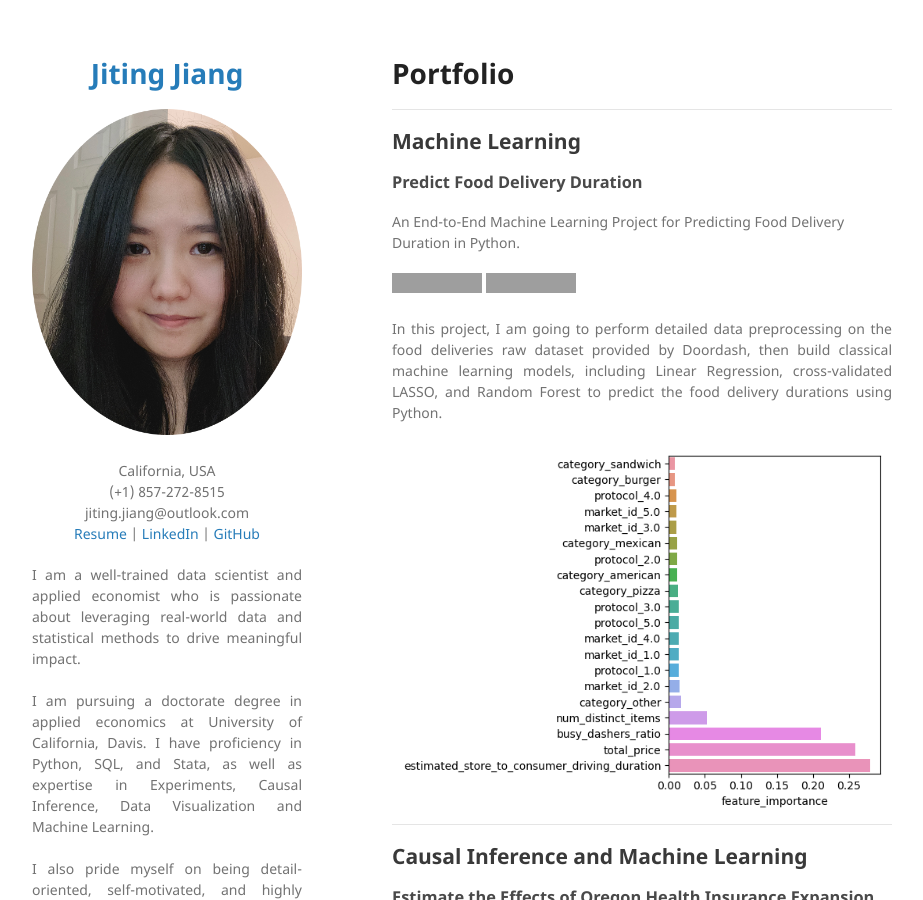
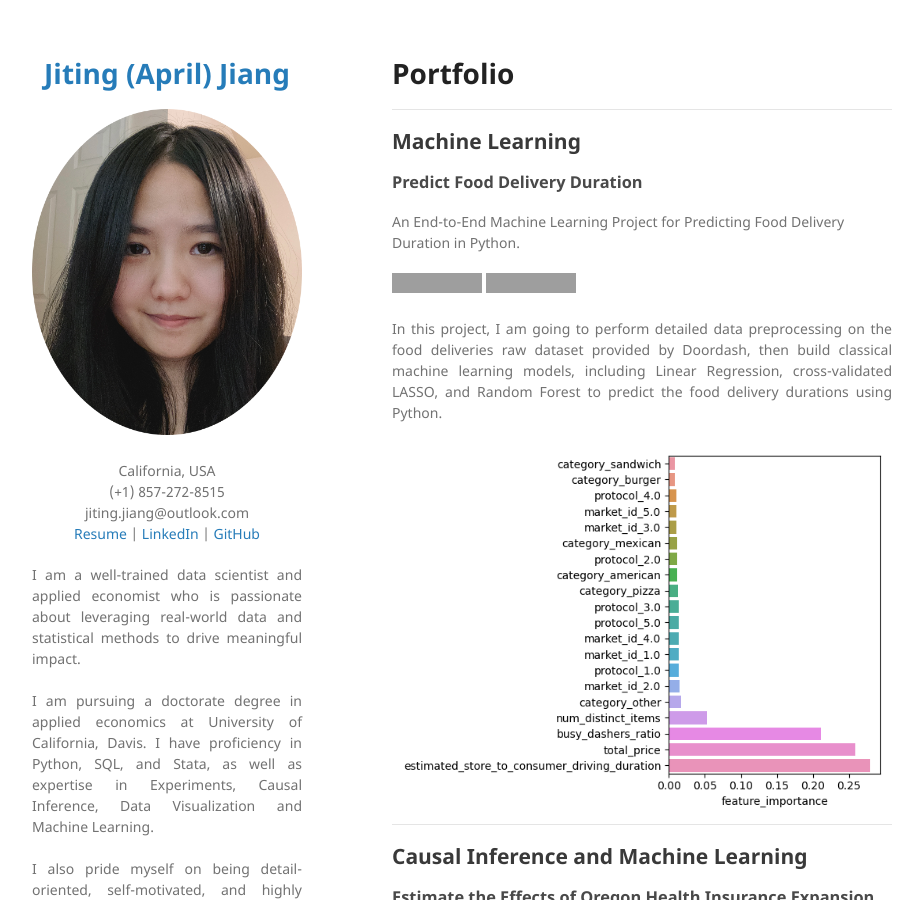
Before and after one commit to JtJiangA/minimal-portfolio, a Jekyll site: the page built from index.md, in a window 1280 px wide and 900 px high. Shown: the whole window, without its empty margins (178-1101 px from the left). Built offline with Jekyll 4.4.1, drawn with Linux system fonts in a browser that asks for light colours; our own code applies the rules of GitHub Pages for plain Markdown files; grey boxes are pictures that could not be loaded.

Commit message:
Update _config.yml

```diff
--- a/_config.yml
+++ b/_config.yml
@@ -1,4 +1,4 @@
-title: <p align="center"> Jiting Jiang </p>
+title: <p align="center"> Jiting (April) Jiang </p>
 
 logo: "/images/jtjiang_profile_round.png?raw=true"
 
```
